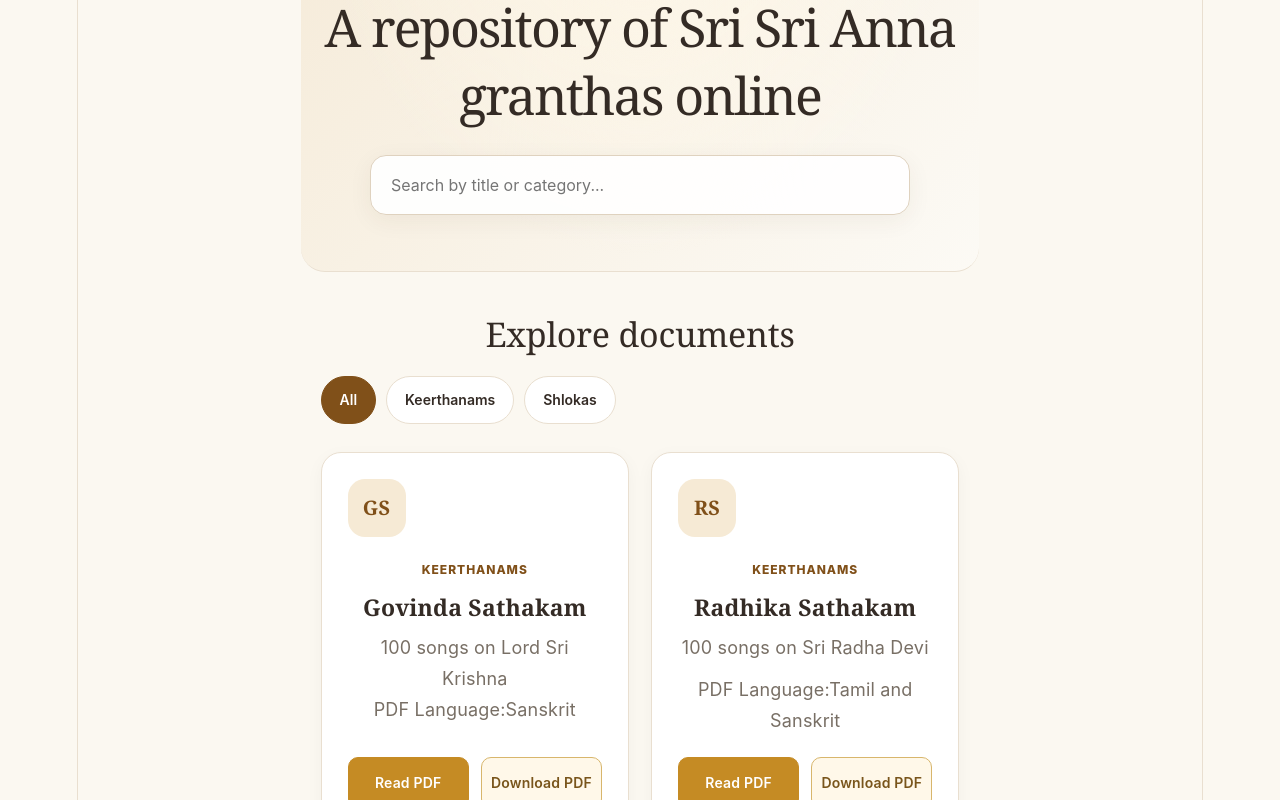
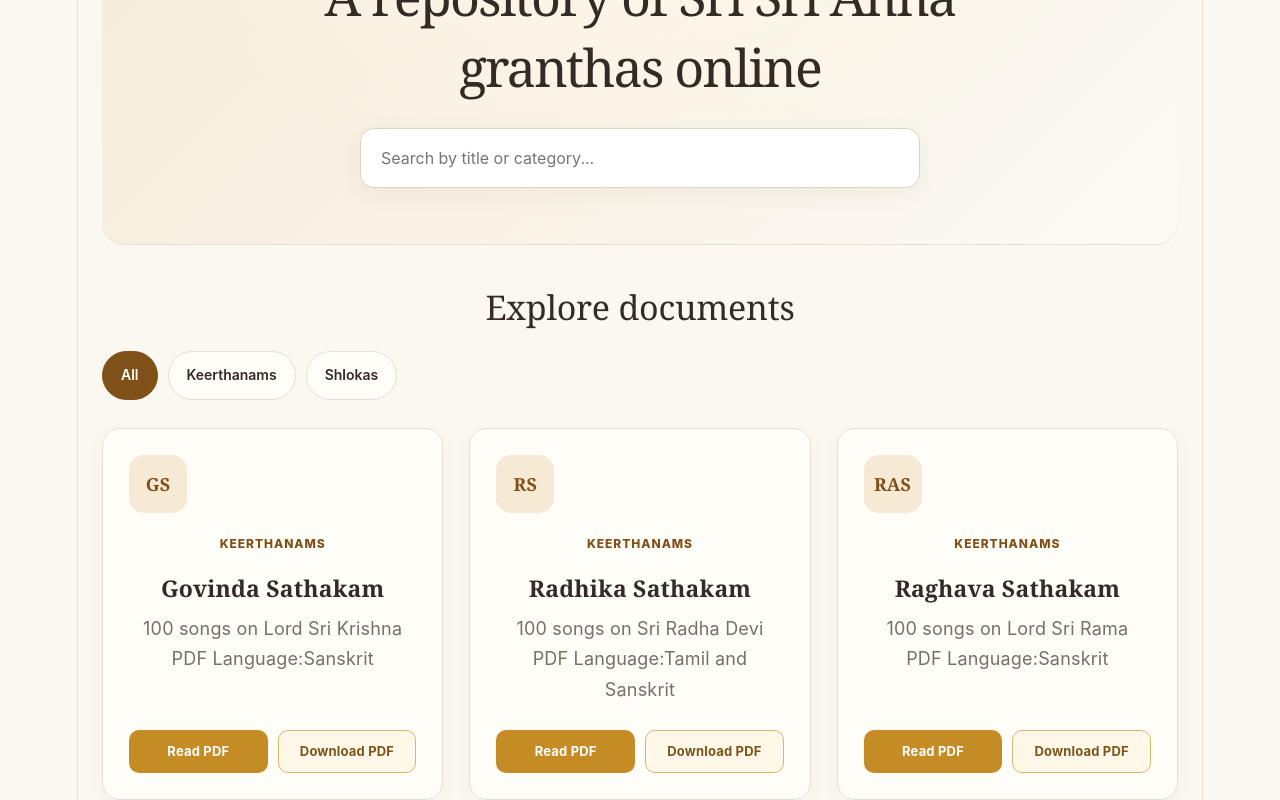
Before and after one commit to vamseedharan/dev, a React (Vite) app: page / in a window 1280 px wide. Shown: the part 200-1000 px from the top of the page. Built offline with nearby package versions, Linux system fonts and the light colour scheme.

Commit message:
Latest changes

```diff
--- a/src/App.css
+++ b/src/App.css
@@ -1,13 +1,27 @@
 
+/* ========================================
+   1. GLOBAL STYLES
+======================================== */
 * {
   box-sizing: border-box;
+}
+
+:root {
+  --page-bg: #fbf8f1;
+  --surface: #fffdf8;
+  --ink: #342b25;
+  --muted: #786f65;
+  --accent: #c58b24;
+  --accent-dark: #805019;
+  --accent-soft: #f6ead5;
+  --border: #e9dfd0;
 }
 
 body {
   margin: 0;
   font-family: Inter, "Segoe UI", Arial, sans-serif;
-  background: #f5f7fb;
-  color: #172033;
+  background: var(--page-bg);
+  color: var(--ink);
 }
 
 button,
@@ -16,243 +30,31 @@ input {
 }
 
 .app {
+  min-height: 100vh;
   max-width: 1200px;
-  margin: auto;
-  padding: 32px 24px 60px;
+  margin: 0 auto;
+  padding: 0 24px 60px;
+  background: var(--page-bg);
 }
 
-.hero {
-  padding: 48px 36px;
-  border-radius: 24px;
-  background: linear-gradient(135deg, #172554, #334e8c);
-  color: white;
-}
-
-.eyebrow,
-.category {
-  font-size: 12px;
-  font-weight: 700;
-  letter-spacing: 1.5px;
-  text-transform: uppercase;
-}
-
-.hero h1 {
-  max-width: 650px;
-  font-size: clamp(30px, 5vw, 48px);
-  margin: 14px 0;
-  margin-bottom: 30px;
-}
-
-.hero p {
-  line-height: 1.7;
-}
-
-.search {
-  width: 100%;
-  max-width: 540px;
-  margin-top: 20px;
-  padding: 15px;
-  border: 0;
-  border-radius: 10px;
-  background: white;
-  color: #172033;
-}
-
-.library {
-  padding: 30px 0;
-}
-
-.document-grid {
-  display: grid;
-  grid-template-columns: repeat(
-    auto-fit, minmax(230px, 1fr)
-  );
-  gap: 20px;
-}
-
-.document-card {
-  padding: 24px;
-  background: white;
-  border: 1px solid #e2e8f0;
-  border-radius: 16px;
-  box-shadow: 0 5px 18px #17203308;
-}
-
-.pdf-icon {
-  display: grid;
-  place-items: center;
-  width: 54px;
-  height: 62px;
-  border-radius: 8px;
-  background: #fee2e2;
-  color: #b91c1c;
-  font-weight: 800;
-}
-
-.category {
-  color: #64748b;
-  margin-top: 20px;
-}
-
-.document-card h3 {
-  margin-bottom: 8px;
-}
-
-.document-card p:not(.category) {
-  min-height: 42px;
-  color: #64748b;
-  line-height: 1.6;
-}
-
-button {
-  border: 0;
-  border-radius: 9px;
-  padding: 12px 16px;
-  background: #1d4ed8;
-  color: white;
-  cursor: pointer;
-}
-
-button:hover {
-  background: #1e40af;
-}
-
-.reader {
-  margin-top: 20px;
-  padding: 20px;
-  background: white;
-  border-radius: 16px;
-}
-
-.reader-header {
-  display: flex;
-  justify-content: space-between;
-  align-items: center;
-  gap: 12px;
-}
-
-.pdf-frame {
-  width: 100%;
-  height: 75vh;
-  margin: 16px 0;
-  border: 1px solid #dbe2ea;
-  border-radius: 8px;
-}
-
-.reader a {
-  color: #1d4ed8;
-}
-
-@media (max-width: 600px) {
-  .app {
-    padding: 16px;
-  }
-
-  .hero {
-    padding: 28px 20px;
-  }
-
-  .reader-header {
-    align-items: flex-start;
-    flex-direction: column;
-  }
-}
-
-.document-actions,
-.reader-actions {
-  display: flex;
-  align-items: center;
-  flex-wrap: wrap;
-  gap: 12px;
-  margin-top: 16px;
-}
-
-.download-button {
-  display: inline-flex;
-  align-items: center;
-  justify-content: center;
-  padding: 12px 16px;
-  border-radius: 9px;
-  background: #15803d;
-  color: white;
-  text-decoration: none;
-  font-size: 14px;
-  font-weight: 600;
-}
-
-.download-button:hover {
-  background: #166534;
-}
-
-.reader-actions a:not(.download-button) {
-  color: #1d4ed8;
-  text-decoration: underline;
-}
-
-.read-button {
-  display: inline-flex;
-  align-items: center;
-  justify-content: center;
-  padding: 12px 16px;
-  border-radius: 9px;
-  background: #1d4ed8;
-  color: white;
-  text-decoration: none;
-  font-size: 14px;
-  font-weight: 600;
-  cursor: pointer;
-}
-
-.read-button:hover {
-  background: #1e40af;
-}
-
-.reader-page {
-  min-height: 100vh;
-  background: #f1f5f9;
-}
-
-.reader-toolbar {
-  display: flex;
-  align-items: center;
-  justify-content: space-between;
-  gap: 16px;
-  padding: 16px 24px;
-  background: white;
-  border-bottom: 1px solid #ddd;
-}
-
-.download-button {
-  display: inline-block;
-  padding: 12px 16px;
-  background: #15803d;
-  color: white;
-  border-radius: 8px;
-  text-decoration: none;
-  font-weight: 600;
-}
-
-.pdf-frame {
-  display: block;
-  width: 100%;
-  height: calc(100vh - 85px);
-  border: none;
-}
-
-
+/* ========================================
+   2. SITE HEADER
+======================================== */
 .site-header {
   display: flex;
   align-items: center;
   justify-content: flex-start;
+  gap: 16px;
   padding: 12px 24px;
-  background-color: #ffffff;
+  background: var(--surface);
+  border-bottom: 1px solid var(--border);
 }
 
 .site-brand {
   display: flex;
   align-items: center;
   gap: 12px;
-  color: #234e70;
+  color: var(--accent-dark);
   text-decoration: none;
   font-size: 20px;
   font-weight: 700;
@@ -264,89 +66,22 @@ button:hover {
   object-fit: contain;
 }
 
-@media (max-width: 600px) {
-  .site-header {
-    padding: 10px 14px;
-  }
-
-  .site-logo {
-    width: 44px;
-    height: 44px;
-  }
-
-  .site-brand {
-    font-size: 17px;
-  }
-}
-
-.category-filters {
-  display: flex;
-  flex-wrap: wrap;
-  gap: 10px;
-  margin: 16px 0 24px;
-}
-
-.category-chip {
-  border: 1px solid #cbd5e1;
-  border-radius: 999px;
-  padding: 9px 18px;
-  background: #ffffff;
-  color: #234e70;
-  font-size: 14px;
-  font-weight: 600;
-  cursor: pointer;
-  transition: background-color 0.2s, color 0.2s;
-}
-
-.category-chip:hover {
-  background: #e8f0f7;
-}
-
-.category-chip.active {
-  background: #234e70;
-  color: #ffffff;
-  border-color: #234e70;
-}
-
-.category-chip:focus-visible {
-  outline: 2px solid #234e70;
-  outline-offset: 3px;
-}
-
-
-
-/* Modern devotional library theme */
-:root {
-  --page-bg: #fbf8f1;
-  --surface: #ffffff;
-  --ink: #342b25;
-  --muted: #786f65;
-  --accent: #a86f22;
-  --accent-dark: #805019;
-  --accent-soft: #f6ead5;
-  --border: #e9dfd0;
-}
-
-body {
-  margin: 0;
-  background: var(--page-bg);
-  color: var(--ink);
-  font-family: Inter, "Segoe UI", sans-serif;
-}
-
-.app {
-  min-height: 100vh;
-  background: var(--page-bg);
-}
-
+/* ========================================
+   3. HERO / SEARCH SECTION
+======================================== */
 .hero {
   position: relative;
   padding: 64px 24px 56px;
   text-align: center;
   background:
-    radial-gradient(ellipse at top, #fff8e9 0%, transparent 68%),
+    radial-gradient(
+      ellipse at top,
+      #fff8e9 0%,
+      transparent 68%
+    ),
     linear-gradient(135deg, #f5ead7, #fcfaf5);
   border-bottom: 1px solid var(--border);
+  border-radius: 0 0 22px 22px;
 }
 
 .eyebrow {
@@ -354,27 +89,32 @@ body {
   font-size: 12px;
   font-weight: 800;
   letter-spacing: 0.18em;
+  text-transform: uppercase;
   margin-bottom: 18px;
 }
 
 .hero h1 {
+  max-width: 750px;
+  margin: 8px auto;
   color: var(--ink);
   font-family: Georgia, "Times New Roman", serif;
   font-size: clamp(30px, 5vw, 52px);
-  line-height: 1.15;
-  margin: 8px 0;
+  line-height: 1.2;
   letter-spacing: -0.035em;
+}
+
+.hero p {
+  line-height: 1.7;
 }
 
 .search {
   display: block;
   width: min(100%, 560px);
-  box-sizing: border-box;
   margin: 30px auto 0;
   padding: 16px 20px;
   border: 1px solid #dfd2bf;
-  border-radius: 16px;
-  background: rgba(255, 255, 255, 0.92);
+  border-radius: 14px;
+  background: #fff;
   color: var(--ink);
   font-size: 16px;
   box-shadow: 0 6px 24px rgb(76 54 26 / 6%);
@@ -386,19 +126,25 @@ body {
   box-shadow: 0 0 0 4px rgb(168 111 34 / 12%);
 }
 
+/* ========================================
+   4. LIBRARY SECTION
+======================================== */
 .library {
-  width: min(1180px, calc(100% - 40px));
+  width: 100%;
   margin: 0 auto;
   padding: 42px 0 64px;
 }
 
 .library h2 {
-  margin: 0 0 22px;
+  margin: 0 0 24px;
+  color: var(--ink);
   font-family: Georgia, "Times New Roman", serif;
   font-size: clamp(25px, 3vw, 34px);
-  color: var(--ink);
 }
 
+/* ========================================
+   5. CATEGORY FILTER CHIPS
+======================================== */
 .category-filters {
   display: flex;
   flex-wrap: wrap;
@@ -415,7 +161,9 @@ body {
   font-size: 14px;
   font-weight: 600;
   cursor: pointer;
-  transition: all 180ms ease;
+  transition: background-color 180ms ease,
+    color 180ms ease,
+    border-color 180ms ease;
 }
 
 .category-chip:hover {
@@ -429,45 +177,62 @@ body {
   border-color: var(--accent-dark);
 }
 
+.category-chip:focus-visible {
+  outline: 3px solid var(--accent);
+  outline-offset: 3px;
+}
+
+/* ========================================
+   6. DOCUMENT GRID
+======================================== */
 .document-grid {
   display: grid;
-  grid-template-columns: repeat(
-    auto-fit,
-    minmax(min(100%, 260px), 1fr)
-  );
-  gap: 22px;
+  grid-template-columns: repeat(3, minmax(0, 1fr));
+  gap: 26px;
+  align-items: stretch;
+  margin-top: 24px;
 }
 
+/* ========================================
+   7. DOCUMENT CARDS
+======================================== */
 .document-card {
+  display: flex;
+  flex-direction: column;
   min-width: 0;
+  height: 100%;
   padding: 26px;
   border: 1px solid var(--border);
-  border-radius: 20px;
+  border-radius: 18px;
   background: var(--surface);
   box-shadow: 0 5px 18px rgb(55 39 20 / 4%);
-  transition: transform 180ms ease, box-shadow 180ms ease;
+  transition: transform 180ms ease,
+    box-shadow 180ms ease;
 }
 
 .document-card:hover {
-  transform: translateY(-4px);
-  box-shadow: 0 14px 32px rgb(55 39 20 / 9%);
+  transform: translateY(-3px);
+  box-shadow: 0 12px 28px rgb(55 39 20 / 9%);
 }
 
 .pdf-icon {
   display: grid;
   place-items: center;
+  flex-shrink: 0;
   width: 58px;
   height: 58px;
-  margin-bottom: 20px;
-  border-radius: 17px;
+  margin-bottom: 18px;
+  border-radius: 15px;
   background: var(--accent-soft);
   color: var(--accent-dark);
   font-family: Georgia, "Times New Roman", serif;
-  font-size: 20px;
-  font-weight: 700;
+  font-size: 18px;
+  font-weight: 800;
 }
 
+.category,
 .document-card .category {
+  margin: 0 0 8px;
   color: var(--accent-dark);
   font-size: 12px;
   font-weight: 800;
@@ -476,49 +241,59 @@ body {
 }
 
 .document-card h3 {
-  margin: 10px 0;
+  margin: 8px 0 10px;
+  color: var(--ink);
   font-family: Georgia, "Times New Roman", serif;
   font-size: 23px;
-  line-height: 1.3;
+  line-height: 1.35;
+  overflow-wrap: anywhere;
 }
 
 .document-card > p:not(.category) {
+  margin: 0;
   color: var(--muted);
   line-height: 1.7;
 }
 
+/* ========================================
+   8. READ / DOWNLOAD BUTTONS
+======================================== */
 .document-actions {
   display: flex;
   flex-direction: row;
   align-items: stretch;
-  gap: 12px;
+  gap: 10px;
   width: 100%;
   margin-top: auto;
-  padding-top: 20px;
+  padding-top: 24px;
 }
 
 .document-actions a {
-  flex: 1;
+  flex: 1 1 0;
   min-width: 0;
   display: inline-flex;
   align-items: center;
   justify-content: center;
+  padding: 12px 6px;
+  border: 1px solid transparent;
+  border-radius: 10px;
+  font-size: 13px;
+  font-weight: 700;
+  line-height: 1.35;
   text-align: center;
-  padding: 12px 8px;
-  border-radius: 10px;
-  font-size: 14px;
-  font-weight: 600;
   text-decoration: none;
-  white-space: nowrap;
-  box-sizing: border-box;
-  transition: background-color 0.2s ease,
-              transform 0.2s ease;
+  white-space: normal;
+  overflow-wrap: anywhere;
+  transition: background-color 180ms ease,
+    border-color 180ms ease,
+    transform 180ms ease;
 }
 
+/* Read PDF — saffron gold */
 .read-button {
-  background: #c58b24;
-  color: #ffffff;
-  border: 1px solid #c58b24;
+  background: var(--accent);
+  color: #fff;
+  border-color: var(--accent);
 }
 
 .read-button:hover {
@@ -528,20 +303,212 @@ body {
 }
 
 /* Download PDF — warm ivory */
-.download-button {
+.document-actions .download-button {
   background: #fff8e9;
   color: #79551b;
-  border: 1px solid #d8b66c;
+  border-color: #d8b66c;
 }
 
-.download-button:hover {
+.document-actions .download-button:hover {
   background: #f5e8c9;
-  border-color: #c58b24;
+  border-color: var(--accent);
   transform: translateY(-1px);
 }
 
-/* Keyboard accessibility */
 .document-actions a:focus-visible {
-  outline: 3px solid #c58b24;
+  outline: 3px solid var(--accent);
   outline-offset: 3px;
 }
+
+/* ========================================
+   9. GENERAL BUTTONS
+======================================== */
+button {
+  border-radius: 9px;
+  cursor: pointer;
+}
+
+button:focus-visible {
+  outline: 3px solid var(--accent);
+  outline-offset: 3px;
+}
+
+/* ========================================
+   10. PDF READER
+======================================== */
+.reader-page {
+  min-height: 100vh;
+  background: #f8f2e6;
+}
+
+.reader-toolbar {
+  display: flex;
+  align-items: center;
+  justify-content: space-between;
+  gap: 16px;
+  padding: 16px 24px;
+  background: var(--surface);
+  border-bottom: 1px solid var(--border);
+}
+
+.reader-toolbar h2 {
+  color: var(--ink);
+  font-family: Georgia, "Times New Roman", serif;
+}
+
+.pdf-frame {
+  display: block;
+  width: 100%;
+  height: calc(100vh - 85px);
+  margin: 0;
+  border: none;
+}
+
+.pdf-viewer {
+  width: 100%;
+}
+
+.reader {
+  margin-top: 20px;
+  padding: 20px;
+  background: var(--surface);
+  border-radius: 16px;
+}
+
+.reader-header {
+  display: flex;
+  align-items: center;
+  justify-content: space-between;
+  gap: 12px;
+}
+
+.reader-actions {
+  display: flex;
+  align-items: center;
+  flex-wrap: wrap;
+  gap: 12px;
+  margin-top: 16px;
+}
+
+.reader-actions a:not(.download-button) {
+  color: var(--accent-dark);
+  text-decoration: underline;
+}
+
+/* Download button in the reader toolbar */
+.reader-toolbar .download-button,
+.reader-actions .download-button {
+  display: inline-flex;
+  align-items: center;
+  justify-content: center;
+  padding: 12px 16px;
+  border: 1px solid #d8b66c;
+  border-radius: 9px;
+  background: #fff8e9;
+  color: #79551b;
+  font-size: 14px;
+  font-weight: 600;
+  text-decoration: none;
+}
+
+.reader-toolbar .download-button:hover,
+.reader-actions .download-button:hover {
+  background: #f5e8c9;
+}
+
+/* ========================================
+   11. RESPONSIVE LAYOUT
+======================================== */
+@media (max-width: 900px) {
+  .document-grid {
+    grid-template-columns: repeat(2, minmax(0, 1fr));
+    gap: 22px;
+  }
+}
+
+@media (max-width: 600px) {
+  .app {
+    padding: 0 16px 40px;
+  }
+
+  .site-header {
+    padding: 10px 14px;
+  }
+
+  .site-logo {
+    width: 44px;
+    height: 44px;
+  }
+
+  .site-brand {
+    gap: 8px;
+    font-size: 17px;
+  }
+
+  .hero {
+    padding: 36px 18px;
+    border-radius: 0 0 16px 16px;
+  }
+
+  .hero h1 {
+    font-size: clamp(28px, 8vw, 38px);
+  }
+
+  .search {
+    margin-top: 24px;
+    padding: 14px 16px;
+  }
+
+  .library {
+    padding: 30px 0 44px;
+  }
+
+  .document-grid {
+    grid-template-columns: 1fr;
+    gap: 18px;
+    margin-top: 20px;
+  }
+
+  .document-card {
+    padding: 22px;
+  }
+
+  .document-actions {
+    gap: 10px;
+    padding-top: 20px;
+  }
+
+  .document-actions a {
+    padding: 12px 8px;
+    font-size: 13px;
+  }
+
+  .reader-header,
+  .reader-toolbar {
+    align-items: flex-start;
+    flex-direction: column;
+  }
+
+  .reader-toolbar {
+    padding: 14px 16px;
+  }
+}
+
+/* ========================================
+   12. REDUCED MOTION
+======================================== */
+@media (prefers-reduced-motion: reduce) {
+  *,
+  *::before,
+  *::after {
+    scroll-behavior: auto !important;
+    transition-duration: 0.01ms !important;
+    animation-duration: 0.01ms !important;
+    animation-iteration-count: 1 !important;
+  }
+
+  .document-card:hover,
+  .document-actions a:hover {
+    transform: none;
+  }
+}
--- a/src/App.tsx
+++ b/src/App.tsx
@@ -48,6 +48,24 @@ const documents: DocumentItem[] = [
     fileId: "1FQQgS2zMp6sostWaY8znIOQUGGdpSQLJ",
     shortname:"AN",
     PDFlanguage:"Tamil",
+  },
+  {
+    id: 5,
+    title: "Bkathakolahala stotram",
+    category: "Shlokas",
+    description: "Grantha on Kolahalan",
+    fileId: "11smCc-YNB3HzhXSyo2HZyeb1l5ol-obg",
+    shortname:"BS",
+    PDFlanguage:"Sanskrit",
+  },
+  {
+    id: 6,
+    title: "Bhaktaratnavali",
+    category: "Shlokas",
+    description: "Grantha on various bhatas",
+    fileId: "1sFVPSVz2JFJd2lKzasmLB36tVD9VRoU8",
+    shortname:"BR",
+    PDFlanguage:"Sanskrit",
   },
 ];
 
```
